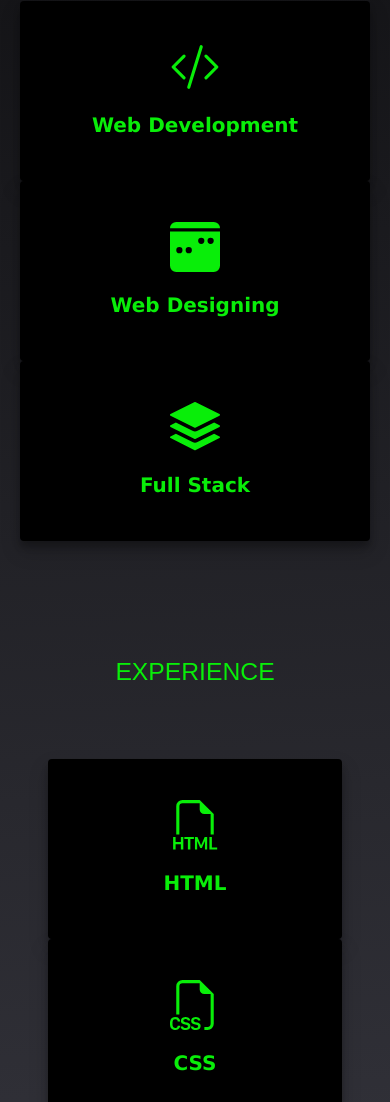
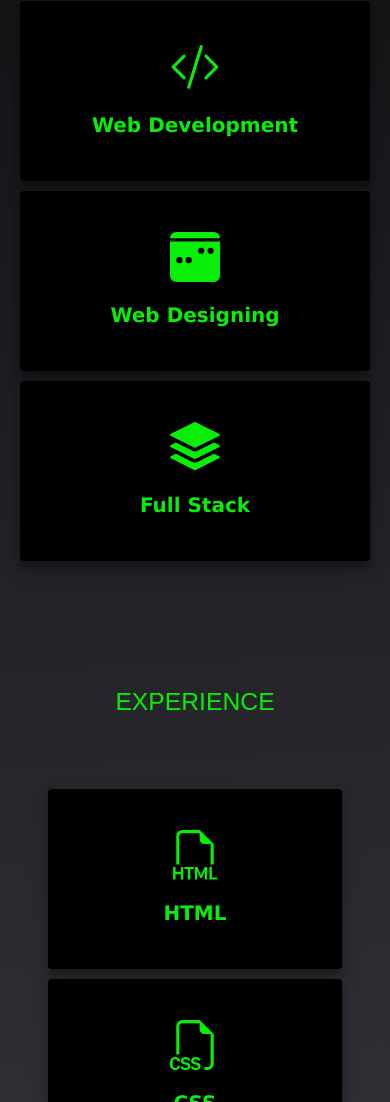
Before and after one commit to kainathanilkumar/protfolio-, a plain HTML site: page index.html in a window 390 px wide. Shown: the part 898-2000 px from the top of the page. Drawn offline with nearby package versions, Linux system fonts and the light colour scheme.

Commit message:
index.html

```diff
--- a/index.html
+++ b/index.html
@@ -88,7 +88,7 @@
         <div class="container-fluid">
             <div class="row mt-5">
 
-                <div class="col-12 col-md-4 d-flex justify-content-center p-auto">
+                <div class="col-12 col-md-4 d-flex justify-content-center p-auto " style="padding-bottom:10px">
                     <div class="card text-center">
                         <h1>
                             <svg xmlns="http://www.w3.org/2000/svg" width="50" height="50" fill="currentColor" class="bi bi-code-slash" viewBox="0 0 16 16">
@@ -100,7 +100,7 @@
                         </p>
                       </div>
                 </div>
-                <div class="col-md-4 d-flex justify-content-center p-auto">
+                <div class="col-md-4 d-flex justify-content-center p-auto" style="padding-bottom:10px">
                     <div class="card text-center">
                         <h1>
                             <svg xmlns="http://www.w3.org/2000/svg" width="50" height="50" fill="currentColor" class="bi bi-calendar3-week-fill" viewBox="0 0 16 16">
@@ -112,7 +112,7 @@
                         </p>
                       </div>
                 </div>
-                <div class="col-md-4 d-flex justify-content-center p-auto">
+                <div class="col-md-4 d-flex justify-content-center p-auto" style="padding-bottom:10px">
                     <div class="card text-center">
                         <h1>
                             <svg xmlns="http://www.w3.org/2000/svg" width="50" height="50" fill="currentColor" class="bi bi-stack" viewBox="0 0 16 16">
@@ -144,7 +144,7 @@
     <section>
         <div class="container-fluid p-5 ">
             <div class="row c-f">
-                <div class="col-12 col-md-4 d-flex justify-content-center p-auto">
+                <div class="col-12 col-md-4 d-flex justify-content-center p-auto" style="padding-bottom:10px">
                     <div class="card text-center">
                         <h1>
                             <svg xmlns="http://www.w3.org/2000/svg" width="50" height="50" fill="currentColor" class="bi bi-filetype-html" viewBox="0 0 16 16">
@@ -156,7 +156,7 @@
                         </p>
                       </div>
                 </div>
-                <div class="col-12 col-md-4 d-flex justify-content-center p-auto">
+                <div class="col-12 col-md-4 d-flex justify-content-center p-auto" style="padding-bottom:10px">
                     <div class="card text-center">
                         <h1>
                             <svg xmlns="http://www.w3.org/2000/svg" width="50" height="50" fill="currentColor" class="bi bi-filetype-css" viewBox="0 0 16 16">
@@ -168,7 +168,7 @@
                         </p>
                       </div>
                 </div>
-                <div class="col-12 col-md-4 d-flex justify-content-center p-auto">
+                <div class="col-12 col-md-4 d-flex justify-content-center p-auto" style="padding-bottom:10px">
                     <div class="card text-center">
                         <h1>
                             <svg xmlns="http://www.w3.org/2000/svg" width="50" height="50" fill="currentColor" class="bi bi-bootstrap" viewBox="0 0 16 16">
```
